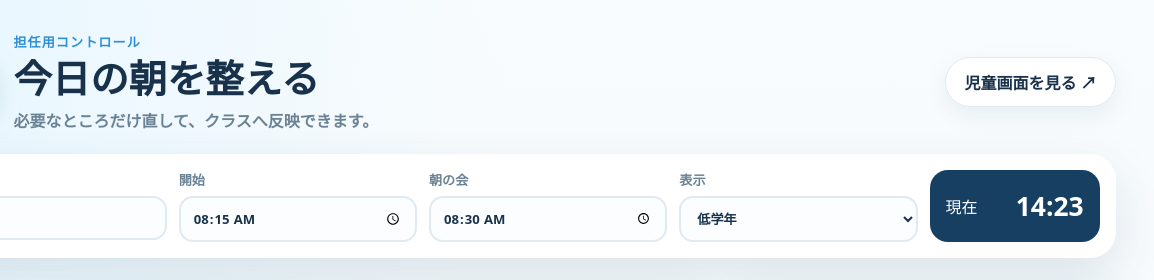
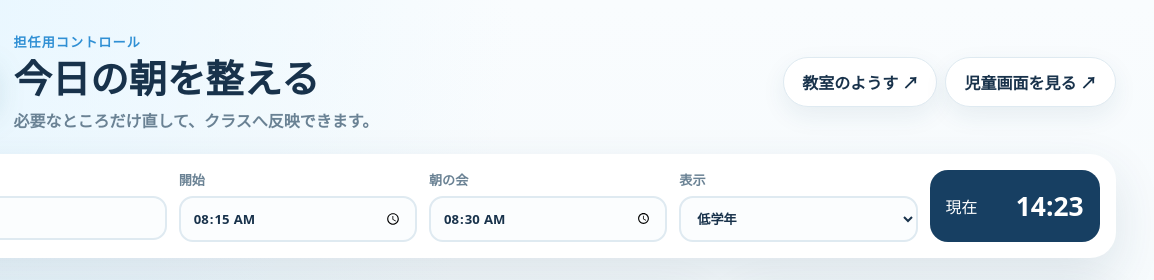
Before and after one commit to bantai-education-design/school-checkin-timer, a website: page git clone/school-checkin-timer/teacher.html in a window 1280 px wide. Shown: the top 280 px of the page, 126-1280 px from the left. Drawn offline with Linux system fonts and the light colour scheme; no server answers.

Commit message:
feat: link teacher settings to classroom dashboard

```diff
--- a/git clone/school-checkin-timer/teacher.html
+++ b/git clone/school-checkin-timer/teacher.html
@@ -1,7 +1,7 @@
 <!DOCTYPE html>
 <html lang="ja"><head><meta charset="UTF-8"><meta name="viewport" content="width=device-width,initial-scale=1,viewport-fit=cover"><meta name="theme-color" content="#f4f8fb"><title>担任用 朝の準備設定 | School Check-in Timer</title><link rel="stylesheet" href="css/teacher.css"></head>
 <body><main class="teacher-shell">
-<header class="teacher-topbar"><div class="teacher-brand"><img src="assets/images/5小マスコット.png" alt="マスコット"><div><p class="eyebrow">担任用コントロール</p><h1>今日の朝を整える</h1><p class="subcopy">必要なところだけ直して、クラスへ反映できます。</p></div></div><a class="student-link" href="index.html">児童画面を見る ↗</a></header>
+<header class="teacher-topbar"><div class="teacher-brand"><img src="assets/images/5小マスコット.png" alt="マスコット"><div><p class="eyebrow">担任用コントロール</p><h1>今日の朝を整える</h1><p class="subcopy">必要なところだけ直して、クラスへ反映できます。</p></div></div><div style="display:flex;gap:8px;flex-wrap:wrap"><a class="student-link" href="dashboard.html">教室のようす ↗</a><a class="student-link" href="index.html">児童画面を見る ↗</a></div></header>
 <section class="summary-strip" aria-label="クラス設定概要"><label>学級<input id="class-id" value="1-1" aria-label="学級"></label><label>開始<input id="start-time" type="time" value="08:15"></label><label>朝の会<input id="end-time" type="time" value="08:30"></label><label>表示<select id="grade-mode"><option value="low">低学年</option><option value="high">高学年</option></select></label><div class="clock-now"><span>現在</span><strong id="teacher-clock">--:--</strong></div></section>
 <section class="work-grid"><article class="editor-card"><div class="section-head"><div><p class="eyebrow">朝のチェック項目</p><h2>できるだけ少なく、分かりやすく</h2></div><button id="add-task" class="soft-button" type="button">＋ 項目を追加</button></div><div class="preset-row"><span>テンプレート</span><button type="button" data-preset="normal">いつもの朝</button><button type="button" data-preset="monday">月曜日</button><button type="button" data-preset="rainy">雨の日</button><button type="button" data-preset="assembly">集会の日</button></div><div id="teacher-task-list" class="teacher-task-list" aria-live="polite"></div></article>
 <aside class="preview-card"><div class="section-head compact"><div><p class="eyebrow">児童にはこう見えます</p><h2>プレビュー</h2></div></div><div class="mini-device"><div class="mini-top"><span>児童画面</span><strong id="preview-time">8:15</strong></div><div class="mini-message">あさの じゅんび<br><b>できたら タッチ！</b></div><div id="preview-list" class="preview-list"></div><div class="mini-footer"><span>あさのかいまで</span><strong id="preview-countdown">あと 15ぷん</strong></div></div><div class="tip-box"><span>💡</span><p><strong>見た目も自動調整</strong><br>項目を増減しても、児童画面ではカードが整列します。</p></div></aside></section>
```
